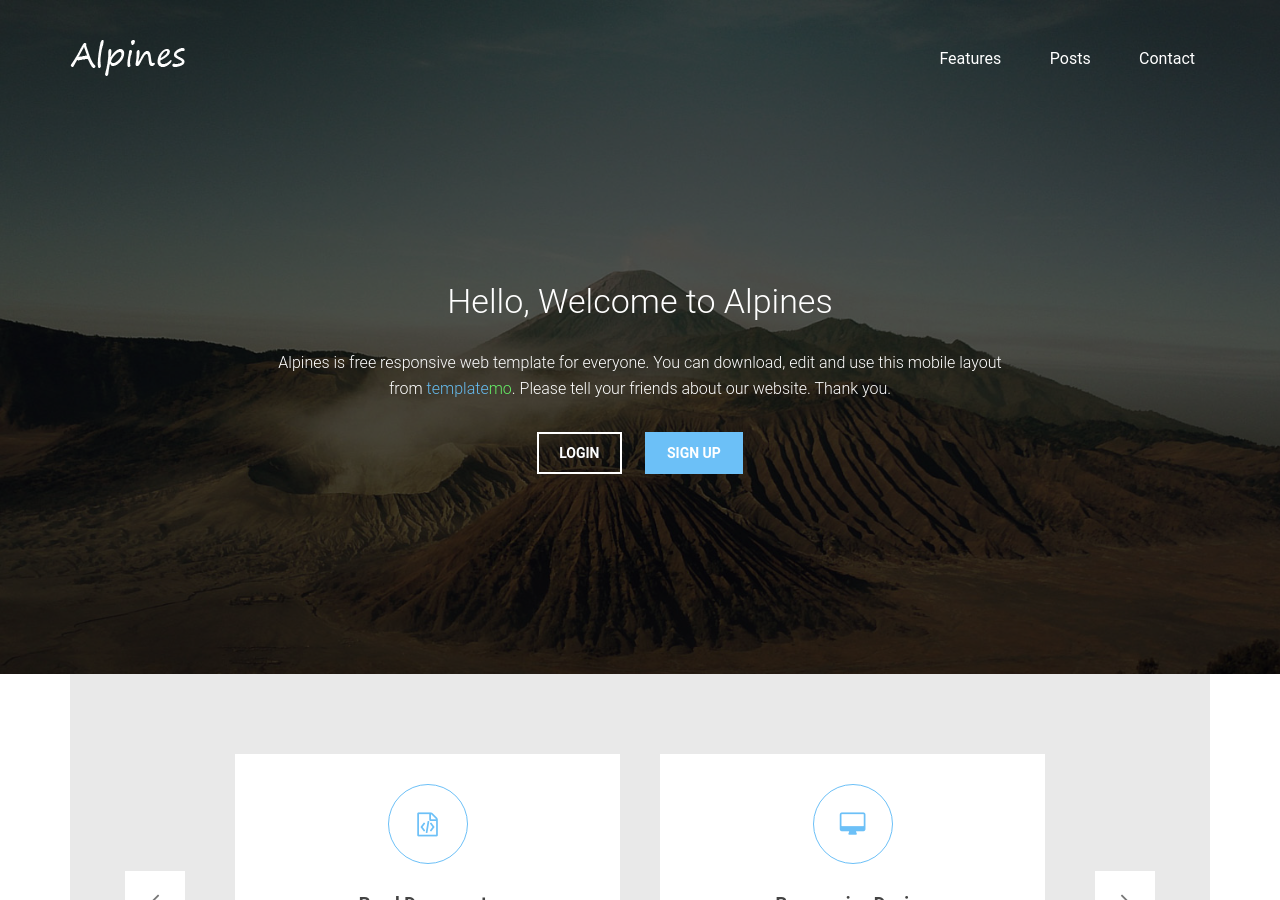
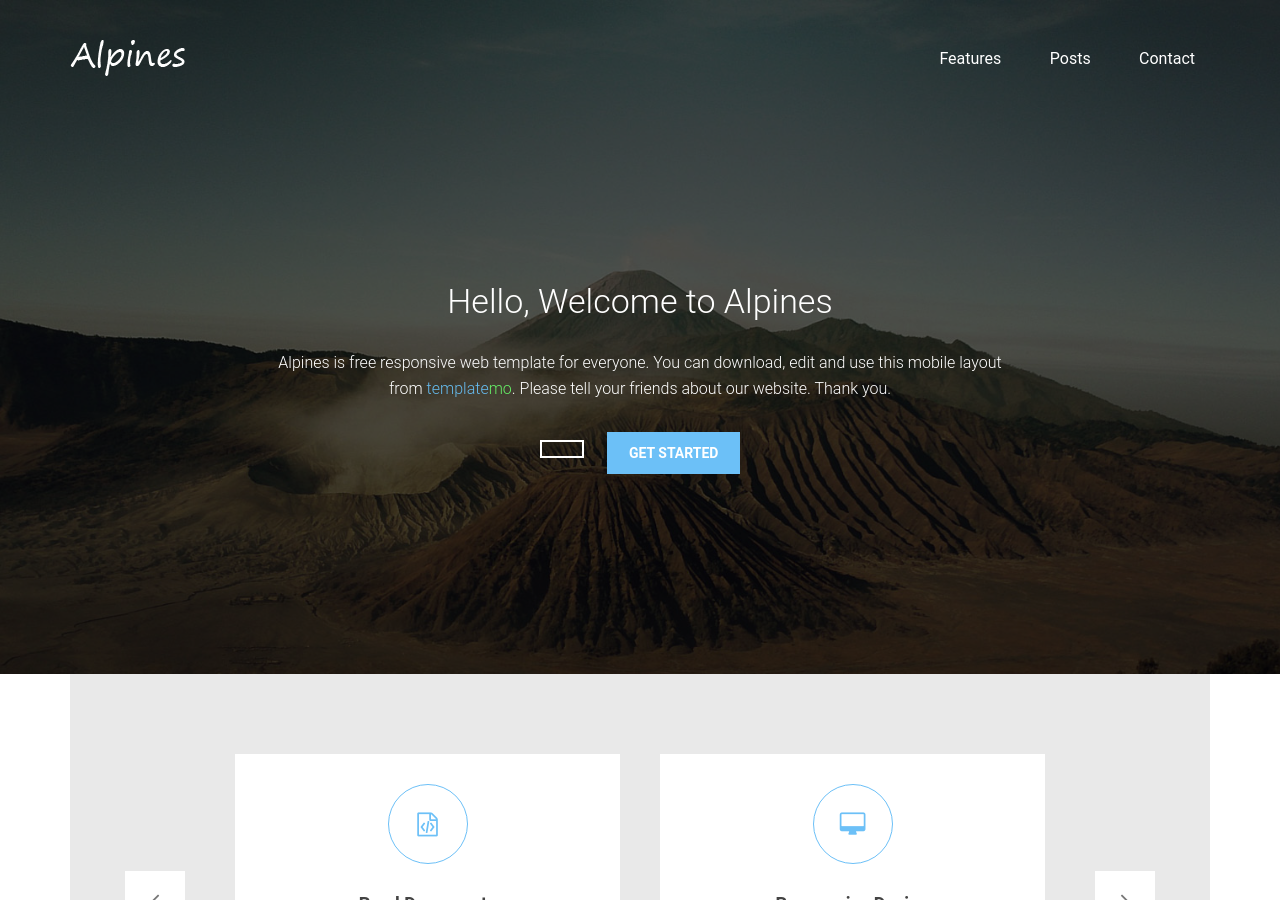
Before and after one commit to AlexG31/my_blog_pages, a Jekyll site: the page html_template/alpines/index.html, which Jekyll copies as it is, in a window 1280 px wide and 900 px high. Built offline with Jekyll 4.4.1, drawn with Linux system fonts in a browser that asks for light colours; some web fonts are replaced.

Commit message:
get start

```diff
--- a/html_template/alpines/index.html
+++ b/html_template/alpines/index.html
@@ -47,21 +47,20 @@
 
             <div class="welcome-text">
                 <div class="container text-center white-text">
-                	<div class="col-xs-8 col-xs-offset-2">
+               	  <div class="col-xs-8 col-xs-offset-2">
                         <h1>Hello, Welcome to Alpines</h1>
                         <h4>Alpines is free responsive web template for everyone. You can download, edit and use this mobile layout
                         from <a href="#/page/1"><span class="blue">template</span><span class="green">mo</span></a>.
                         Please tell your friends about our website. Thank you.</h4>
-                        <a href="#" class="button outline white">Login</a>
-                        <a href="#" class="button default">Sign Up</a>
-                    </div>
+                      <a href="#" class="button outline white"></a>
+                      <a href="#content_start" class="button default">Get Started</a>                    </div>
                 </div>
             </div>
         </div> <!-- .site-top -->
 
 
         <!-- SERVICES -->
-        <div id="services">
+        <div id="services" Name="content_start">
             <div class="container">
                 <div class="inside light page-section text-center">
                     <div class="row">
```
